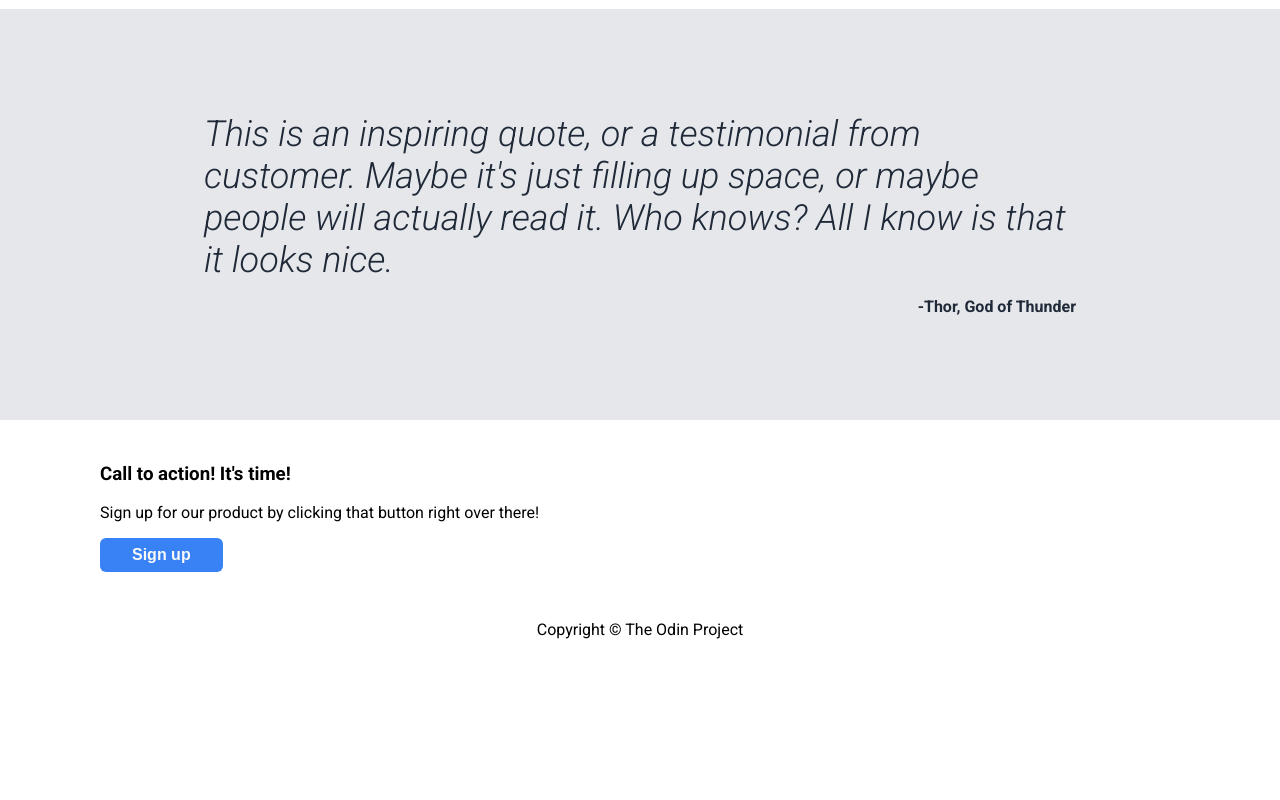
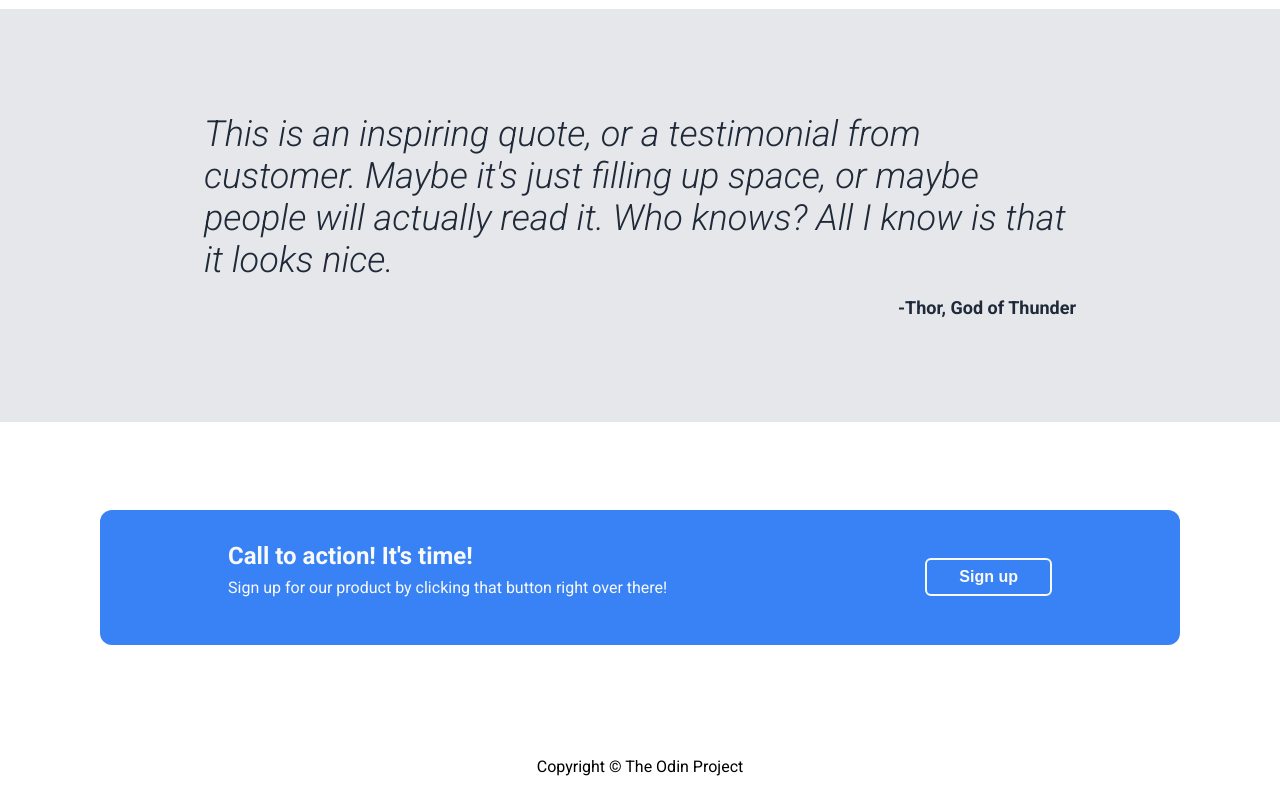
Before and after one commit to husky93/landing-page, a plain HTML site: page index.html in a window 1280 px wide. Shown: the part 909-1709 px from the top of the page. Before the commit the page ends 1572 px from the top, so only its background shows below. Drawn offline with Linux system fonts and the light colour scheme.

Commit message:
Style the signup section

```diff
--- a/style.css
+++ b/style.css
@@ -103,6 +103,10 @@ p {
     padding: 8px 32px;
 }
 
+.btn--secondary {
+    border: 2px #f9faf8 solid;
+}
+
 /* ~> Information */
 
 .information {
@@ -162,4 +166,26 @@ p {
 .quote_label {
     align-self: flex-end;
     font-weight: 700;
+    font-size:18px;
 }
+
+/* ~> Signup */
+
+.signup{
+    padding: 64px 0;
+}
+
+.signup_content {
+    display: flex;
+    align-items: center;
+    justify-content: space-between;
+    background-color: #3882f6;
+    border-radius: 12px;
+    color: #f9faf8;
+    padding: 32px 128px;
+}
+
+.signup_content h3 {
+    margin: 0 0 8px 0;
+    font-size: 24px;
+}
```
